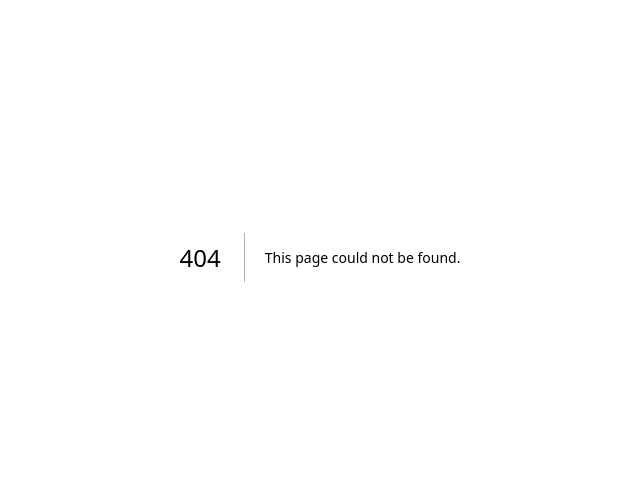
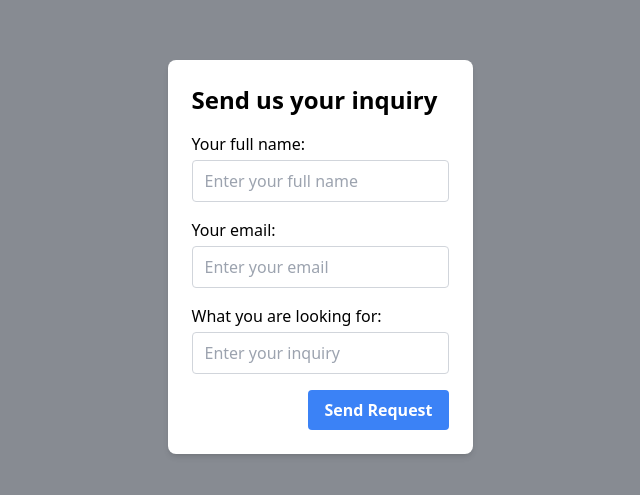
Before and after one commit to uplifters-project/avancepr, a Next.js app: page /components/Popup in a window 1280 px wide. Before the commit this address had no page. Shown: the part 143-638 px from the top of the page, without its empty margins (320-960 px from the left). Built offline with nearby package versions, Linux system fonts and the light colour scheme.

Commit message:
Added the Pop up code

```diff
--- /dev/null
+++ b/src/pages/Layout.js
@@ -0,0 +1,25 @@
+import React, { useState, useEffect } from "react";
+import Popup from "./components/Popup";
+
+const Layout = () => {
+  const [showPopup, setShowPopup] = useState(false);
+
+  useEffect(() => {
+    const timer = setTimeout(() => {
+      setShowPopup(true);
+    }, 6000);
+
+    return () => {
+      clearTimeout(timer);
+    };
+  }, []);
+
+  return (
+    <div>
+      {/* Rest of your layout code */}
+      {showPopup && <Popup />}
+    </div>
+  );
+};
+
+export default Layout;
--- /dev/null
+++ b/src/pages/components/Popup.js
@@ -0,0 +1,71 @@
+import React, { useState } from "react";
+
+const Popup = () => {
+  const [fullName, setFullName] = useState("");
+  const [email, setEmail] = useState("");
+  const [inquiry, setInquiry] = useState("");
+
+  const handleSubmit = (e) => {
+    e.preventDefault();
+    // Handle form submission here
+    // You can send the form data to your backend or perform any other actions
+    console.log("Form submitted:", { fullName, email, inquiry });
+    // Reset form fields
+    setFullName("");
+    setEmail("");
+    setInquiry("");
+  };
+
+  return (
+    <div className="fixed inset-0 flex items-center justify-center bg-gray-900 bg-opacity-50 z-50">
+      <div className="bg-white p-6 rounded-lg shadow-md">
+        <h2 className="text-2xl font-semibold mb-4">Send us your inquiry</h2>
+        <form onSubmit={handleSubmit}>
+          <div className="mb-4">
+            <label className="block mb-1 font-medium">Your full name:</label>
+            <input
+              type="text"
+              value={fullName}
+              onChange={(e) => setFullName(e.target.value)}
+              className="w-full border border-gray-300 rounded py-2 px-3"
+              placeholder="Enter your full name"
+              required
+            />
+          </div>
+          <div className="mb-4">
+            <label className="block mb-1 font-medium">Your email:</label>
+            <input
+              type="email"
+              value={email}
+              onChange={(e) => setEmail(e.target.value)}
+              className="w-full border border-gray-300 rounded py-2 px-3"
+              placeholder="Enter your email"
+              required
+            />
+          </div>
+          <div className="mb-4">
+            <label className="block mb-1 font-medium">What you are looking for:</label>
+            <input
+              type="text"
+              value={inquiry}
+              onChange={(e) => setInquiry(e.target.value)}
+              className="w-full border border-gray-300 rounded py-2 px-3"
+              placeholder="Enter your inquiry"
+              required
+            />
+          </div>
+          <div className="flex justify-end">
+            <button
+              type="submit"
+              className="bg-blue-500 hover:bg-blue-600 text-white font-semibold py-2 px-4 rounded"
+            >
+              Send Request
+            </button>
+          </div>
+        </form>
+      </div>
+    </div>
+  );
+};
+
+export default Popup;
--- a/src/pages/index.js
+++ b/src/pages/index.js
@@ -1,13 +1,22 @@
-import Image from "next/image"
-import Header from "./components/header"
-import Footer from "./components/footer"
-import Body from "./components/body"
+import Image from "next/image";
+import Header from "./components/header";
+import Footer from "./components/footer";
+import Body from "./components/body";
+import Layout from "./Layout";
 
 export default function Home() {
   const Whatsapp = () => {
-    return <div className="fixed right-6 bottom-6">
-      <Image src="/whatsapp.webp" width={50} height={50} className="cursor-pointer hover:drop-shadow-md transition-all duration-100" onClick={() => { }} />
-    </div>
+    return (
+      <div className="fixed right-6 bottom-6">
+        <Image
+          src="/whatsapp.webp"
+          width={50}
+          height={50}
+          className="cursor-pointer hover:drop-shadow-md transition-all duration-100"
+          onClick={() => {}}
+        />
+      </div>
+    );
   }
 
   return (
@@ -17,6 +26,7 @@ export default function Home() {
         <Whatsapp />
       </Body>
       <Footer />
+      <Layout /> {/* Add the Layout component here */}
     </div>
-  )
+  );
 }
```
